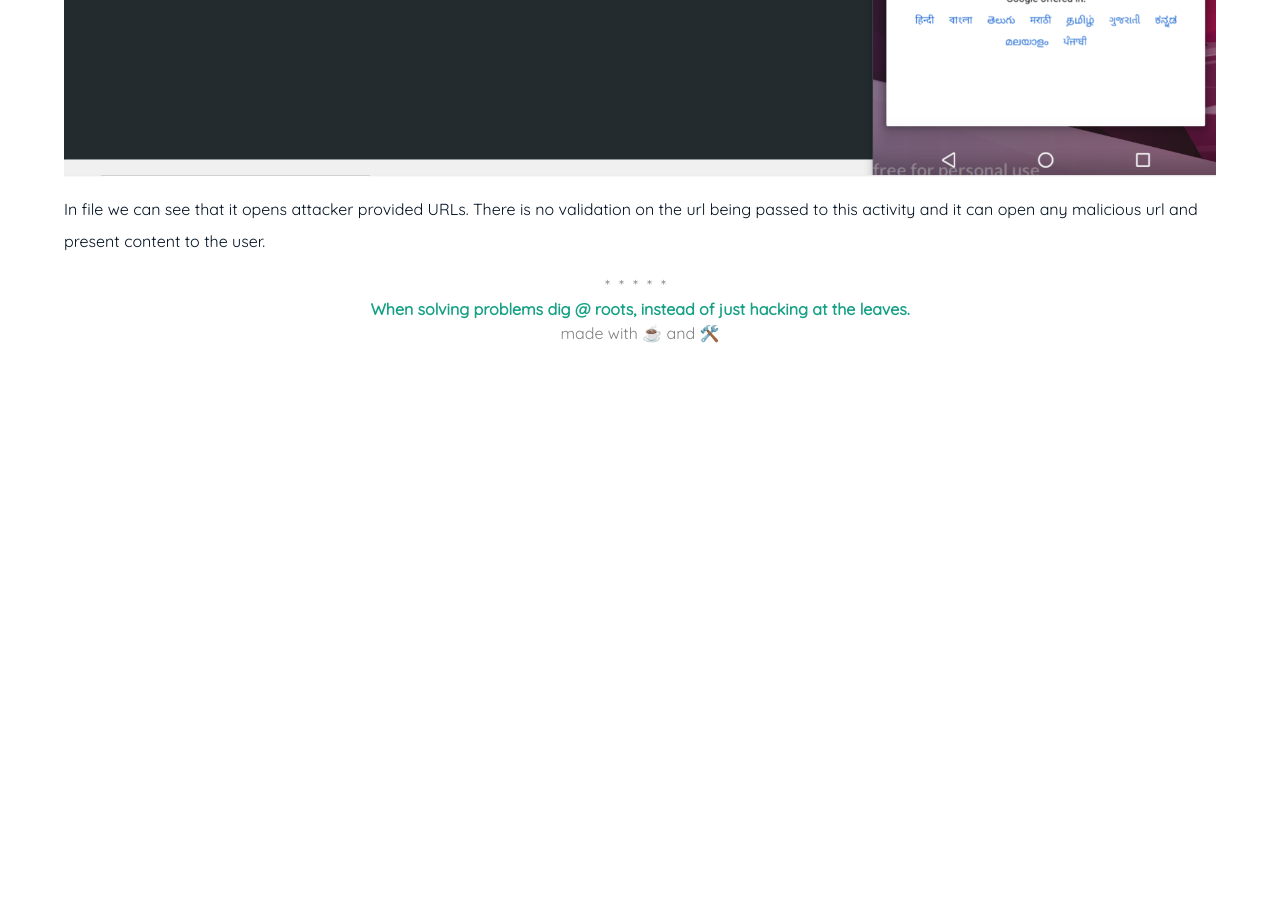
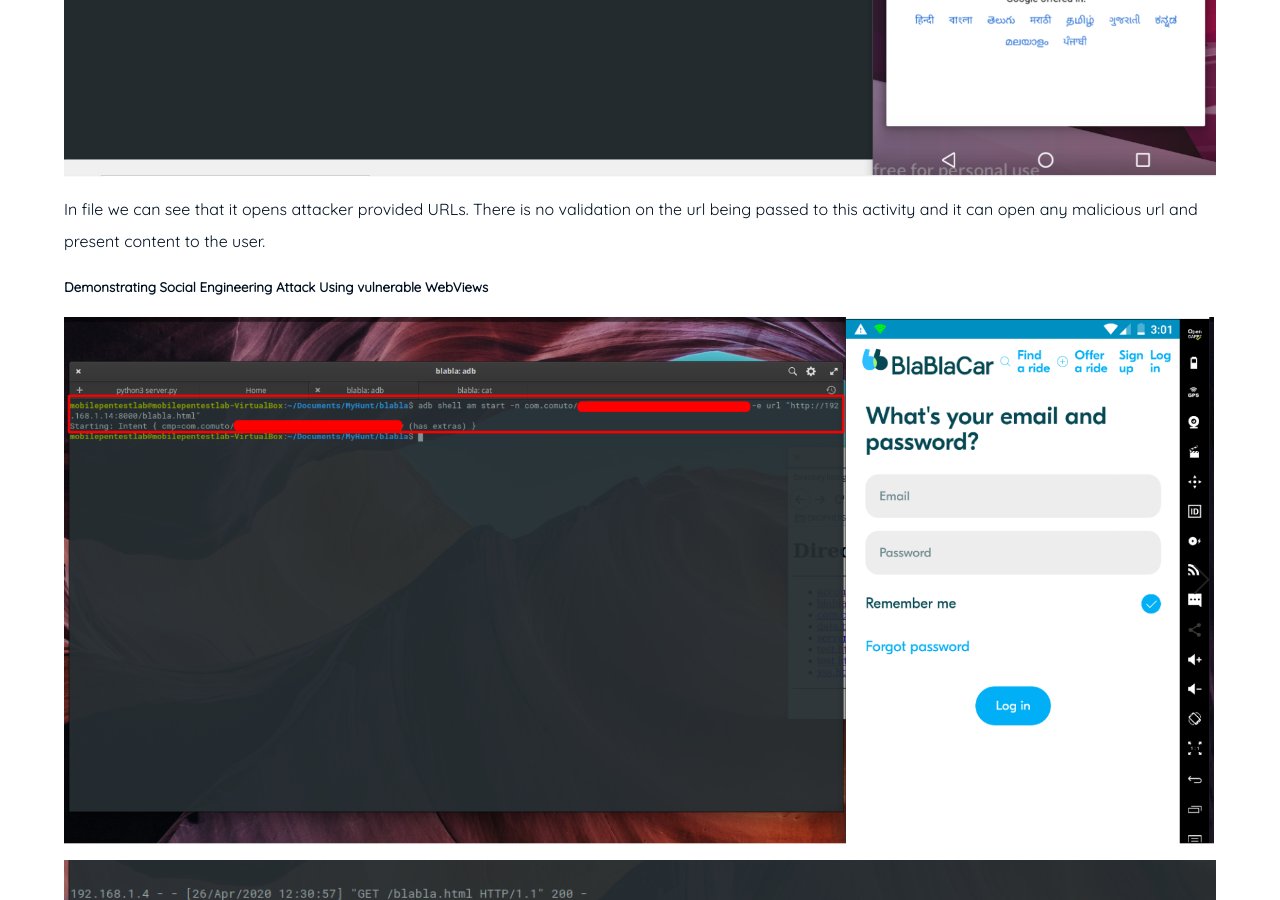
Before and after one commit to husinul/husinul.github.io, a Jekyll site: the page built from _posts/2020-09-04-Abusing Webviews in Android App.md, in a window 1280 px wide and 900 px high, scrolled down 1580 px. Built offline with Jekyll 4.4.1, drawn with Linux system fonts in a browser that asks for light colours; before the commit the page ends 1985 px from its top, so only the background shows below that.

Commit message:
Update 2020-09-04-Abusing Webviews in Android App.md

```diff
--- a/_posts/2020-09-04-Abusing Webviews in Android App.md
+++ b/_posts/2020-09-04-Abusing Webviews in Android App.md
@@ -18,3 +18,10 @@
 ![image1](/assets/img/talabat.png)
 
 In file we can see that it opens attacker provided URLs. There is no validation on the url being passed to this activity and it can open any malicious url and present content to the user.
+
+##### Demonstrating Social Engineering Attack Using vulnerable WebViews
+
+![image1](/assets/img/blabla.png)
+
+
+![image1](/assets/img/capture_post.png)
```
